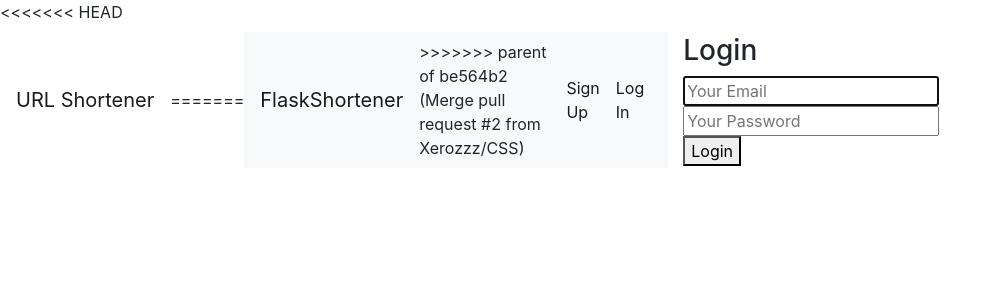
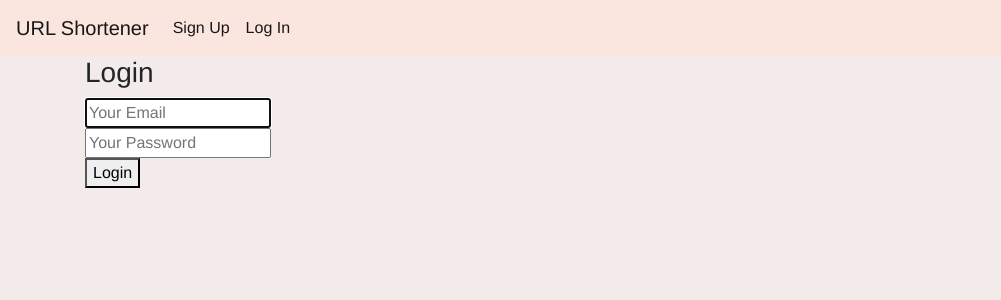
Before and after one commit to Xerozzz/Python-URL-Shorterner, a Flask app: page / in a window 1280 px wide. Shown: the top 300 px of the page, without its empty margins (0-1001 px from the left). Run offline with Flask 2, Linux system fonts and the light colour scheme; some libraries are stand-ins or nearby versions.

Commit message:
Revert "."
This reverts commit 562659b6c7e3b5b730dcb4a2a7234cbc5ee6f73e.

```diff
--- /dev/null
+++ b/static/main.css
@@ -0,0 +1,14 @@
+.howTo {
+  font-weight: normal;
+  padding-top: 2%;
+}
+
+.navbar {
+  background-color: #fae5df;
+  color: black;
+}
+
+body {
+  background-color: #f2ebe9;
+  font-family: Helvetica, Sans-Serif;
+}
--- a/templates/base.html
+++ b/templates/base.html
@@ -7,17 +7,14 @@
 
     <!-- Bootstrap CSS -->
     <link rel="stylesheet" href="https://stackpath.bootstrapcdn.com/bootstrap/4.3.1/css/bootstrap.min.css" integrity="sha384-ggOyR0iXCbMQv3Xipma34MD+dH/1fQ784/j6cY/iJTQUOhcWr7x9JvoRxT2MZw1T" crossorigin="anonymous">
+    <!-- Custom CSS -->
+    <link rel="stylesheet" href="{{ url_for('static',filename='main.css') }}">
 
     <title>{% block title %} {% endblock %}</title>
   </head>
   <body>
-<<<<<<< HEAD
     <nav class="navbar navbar-expand-md navbar-light">
         <a class="navbar-brand" href="{{ url_for('login')}}">URL Shortener</a>
-=======
-    <nav class="navbar navbar-expand-md navbar-light bg-light">
-        <a class="navbar-brand" href="{{ url_for('index')}}">FlaskShortener</a>
->>>>>>> parent of be564b2 (Merge pull request #2 from Xerozzz/CSS)
         <button class="navbar-toggler" type="button" data-toggle="collapse" data-target="#navbarNav" aria-controls="navbarNav" aria-expanded="false" aria-label="Toggle navigation">
             <span class="navbar-toggler-icon"></span>
         </button>
--- a/templates/home.html
+++ b/templates/home.html
@@ -5,7 +5,6 @@
     {% for message in get_flashed_messages() %}
         <div class="alert alert-danger">{{ message }}</div>
     {% endfor %}
-<<<<<<< HEAD:templates/home.html
     <h4>Welcome {{ username }}!</h4>
     <h4 class="howTo">How To Use</h4>
     <ol>
@@ -13,8 +12,6 @@
         <li>Click the "Shorten" button</li>
         <li>Copy the new shortened link and enter it into browser</li>
     </ol>
-=======
->>>>>>> parent of be564b2 (Merge pull request #2 from Xerozzz/CSS):templates/index.html
     <form method="post">
     <div class="form-group">
         <label for="url">URL</label>
@@ -24,7 +21,7 @@
     </div>
 
     <div class="form-group">
-        <button type="submit" class="btn btn-primary">Submit</button>
+        <button type="submit" class="btn btn-primary">Shorten</button>
     </div>
     </form>
 
```
Also changed, not shown: templates/stats.html (+4 -4 lines), README.md.
